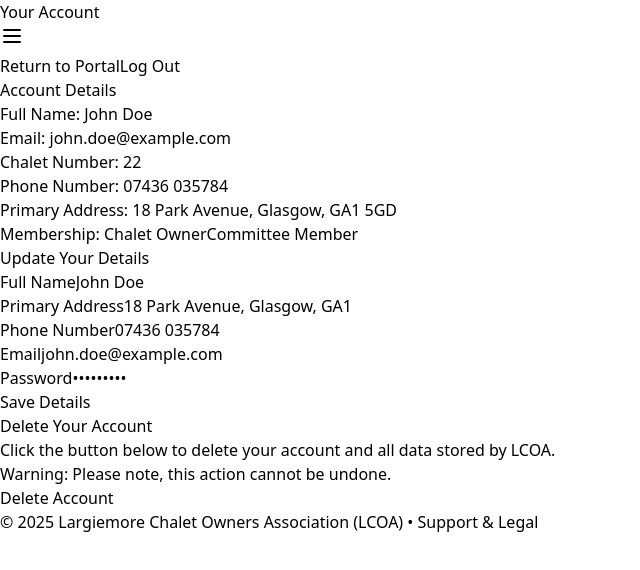
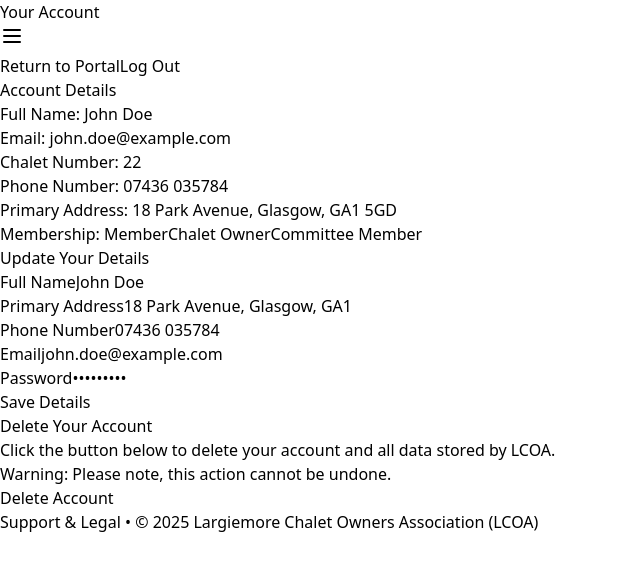
Before and after one commit to dan-08smith/lcoa-v2.0, a Next.js app: page /portal/account in a window 1280 px wide. Shown: the top 570 px of the page, without its empty margins (0-640 px from the left). Built offline with nearby package versions, Linux system fonts and the light colour scheme.

Commit message:
Graphical Tweaks

```diff
--- a/src/app/components/footer.tsx
+++ b/src/app/components/footer.tsx
@@ -5,11 +5,11 @@
     <footer className="bg-gray-200 py-4">
       <div className="container mx-auto px-4 text-center">
         <p className="text-sm text-black-600">
-          &copy; {new Date().getFullYear()} Largiemore Chalet Owners Association (LCOA)
-          {" "}•{" "}
           <Link href="/support-and-legal"
             className="text-blue-600 hover:underline"
           >Support & Legal</Link>
+          {" "}•{" "}
+          &copy; {new Date().getFullYear()} Largiemore Chalet Owners Association (LCOA)
         </p>
       </div>
     </footer>
--- a/src/app/portal/account/page.tsx
+++ b/src/app/portal/account/page.tsx
@@ -38,10 +38,12 @@
               18 Park Avenue, Glasgow, GA1 5GD
             </div>
             <div>
-              <span className="font-medium">Membership: <span className="bg-blue-100 text-blue-800
-                text-sm font-medium me-2 px-2.5 py-0.5 rounded-sm dark:bg-blue-900 dark:text-blue-300">
-                Chalet Owner</span><span className="bg-pink-100 text-pink-800 text-sm font-medium me-2
-                px-2.5 py-0.5 rounded-sm dark:bg-pink-900 dark:text-pink-300">Committee Member</span>
+              <span className="font-medium">Membership: <span className="bg-green-100 text-green-800 text-sm
+              font-medium me-2 px-2.5 py-0.5 rounded-sm dark:bg-green-900 dark:text-green-300">Member</span>
+              <span className="bg-blue-100 text-blue-800 text-sm font-medium me-2 px-2.5 py-0.5 rounded-sm
+              dark:bg-blue-900 dark:text-blue-300">Chalet Owner</span><span className="bg-pink-100 text-pink-800
+              text-sm font-medium me-2 px-2.5 py-0.5 rounded-sm dark:bg-pink-900 dark:text-pink-300">
+              Committee Member</span>
               </span>
             </div>
           </div>
```
Also changed, not shown: src/app/support-and-legal/page.tsx (+13 -13 lines).
